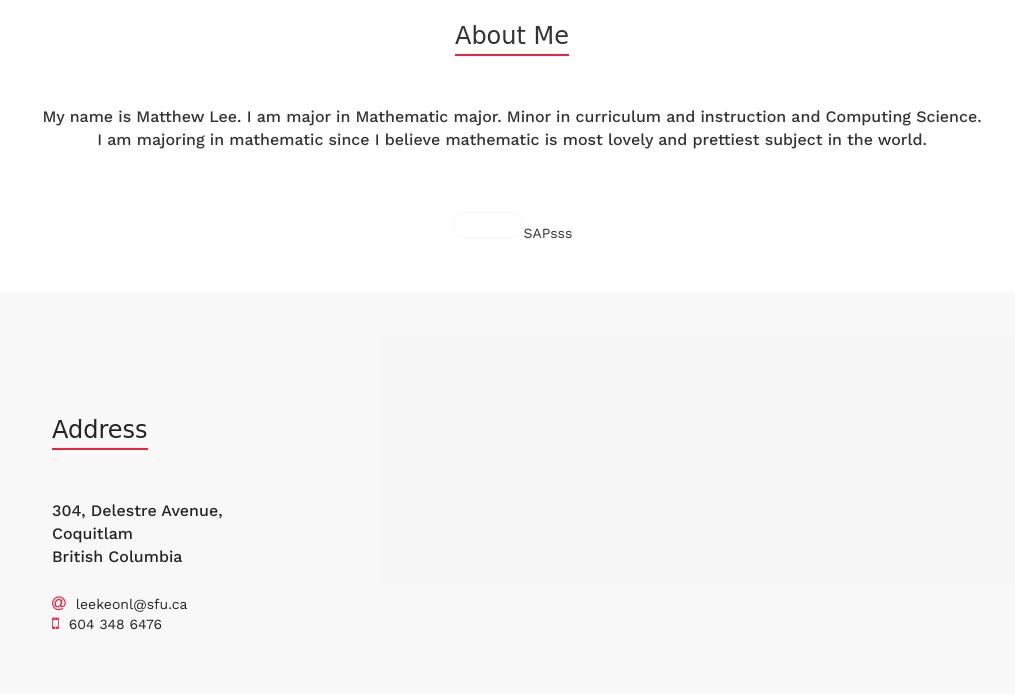
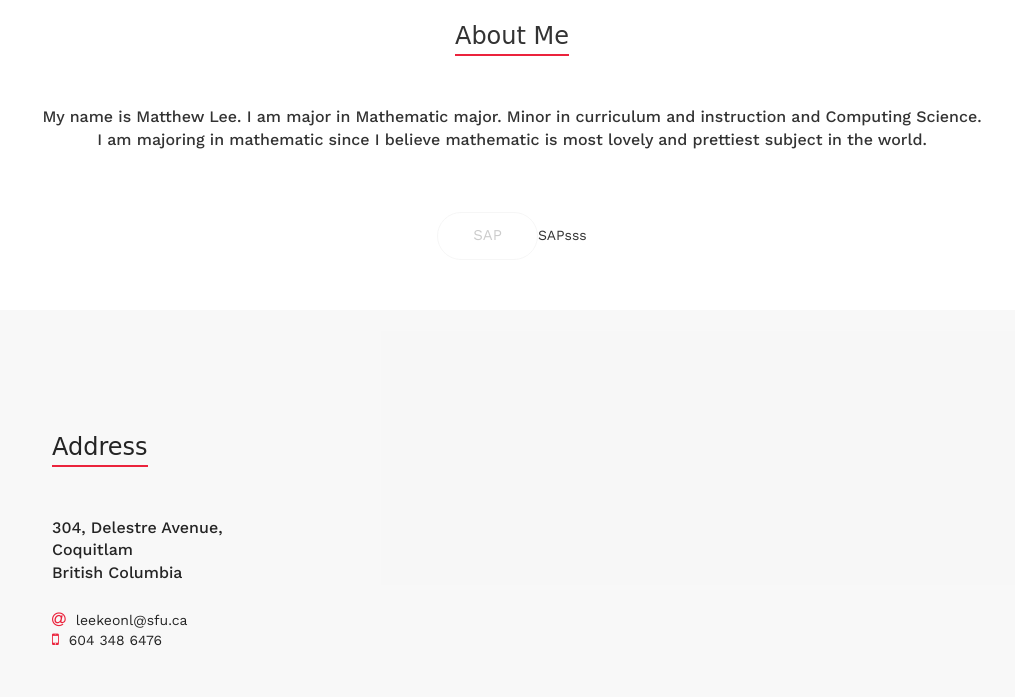
Before and after one commit to leekeonl/leekeonl.github.io, a plain HTML site: page index.html in a window 1280 px wide. Shown: the part 1956-2653 px from the top of the page, without its empty margins (128-1143 px from the left). Drawn offline with nearby package versions, Linux system fonts and the light colour scheme; files whose address does not match are found by name; a web font is replaced by a local one.

Commit message:
one more

```diff
--- a/index.html
+++ b/index.html
@@ -137,7 +137,7 @@
           <p>My name is Matthew Lee. I am major in Mathematic major. Minor in curriculum and instruction and Computing Science. I am majoring in mathematic since I believe mathematic is most lovely and prettiest subject in the world.
 </p>
 
-                    <a href="sap_certificate.pdf" class="banner-button"></a>SAPsss </div>
+                    <a href="sap_certificate.pdf" class="banner-button">SAP</a>SAPsss </div>
 
 <!--        <div class="col-md-6">-->
 
```
